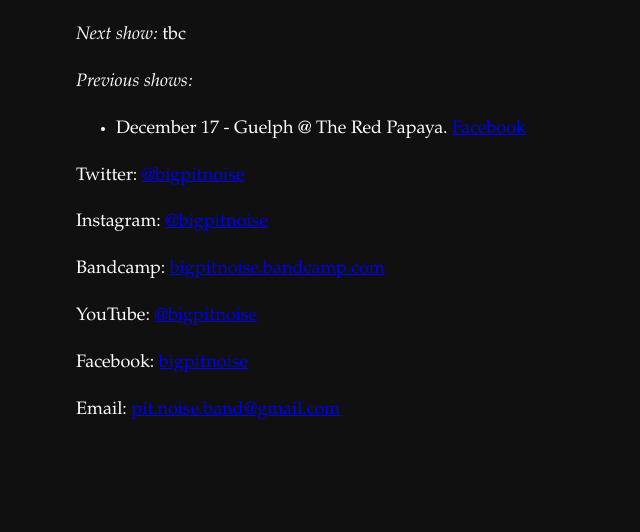
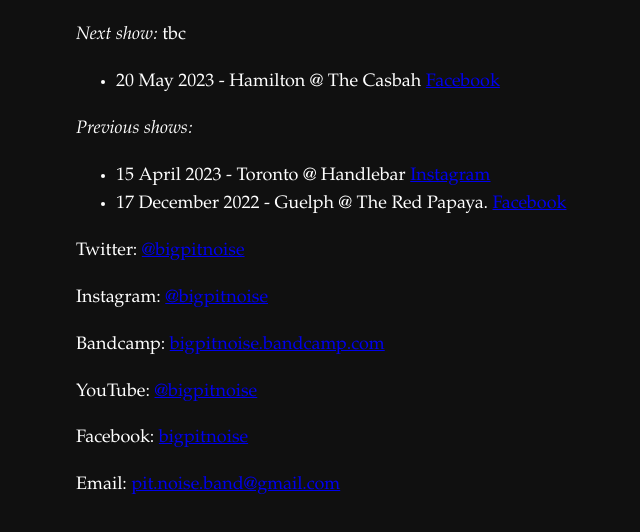
Before and after one commit to spike01/pit, a plain HTML site: page index.html in a window 1280 px wide. Shown: the part 86-618 px from the top of the page, without its empty margins (239-879 px from the left). Drawn offline with Linux system fonts and the light colour scheme.

Commit message:
Add Hamilton

```diff
--- a/index.html
+++ b/index.html
@@ -11,9 +11,13 @@
   </header>
 
   <p><em>Next show:</em> tbc</p>
+    <ul>
+      <li>20 May 2023 - Hamilton @ The Casbah <a href="https://www.facebook.com/events/3459880910892642?mibextid=Z0UBBX">Facebook</a></li>
+    </ul>
   <p><em>Previous shows:</em>
     <ul>
-      <li>December 17 - Guelph @ The Red Papaya. <a href="https://www.facebook.com/events/1555075844930172">Facebook</a></li>
+      <li>15 April 2023 - Toronto @ Handlebar <a href="https://www.instagram.com/p/CqIruHEgszI/">Instagram</a></li>
+      <li>17 December 2022 - Guelph @ The Red Papaya. <a href="https://www.facebook.com/events/1555075844930172">Facebook</a></li>
     </ul>
 
   <p>Twitter: <a href="https://twitter.com/bigpitnoise">@bigpitnoise</a></p>
```
